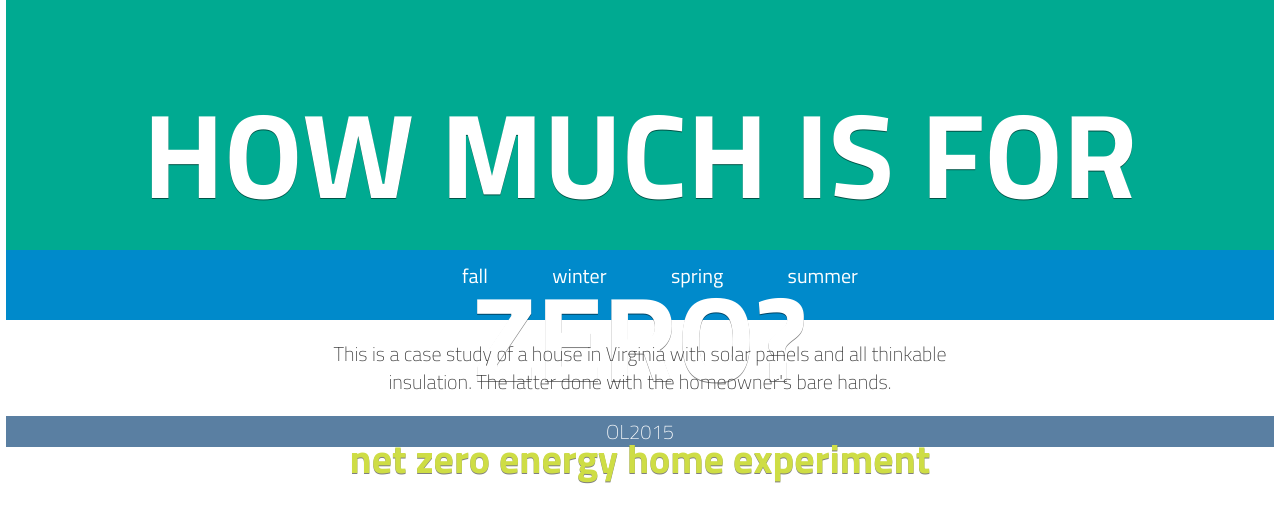
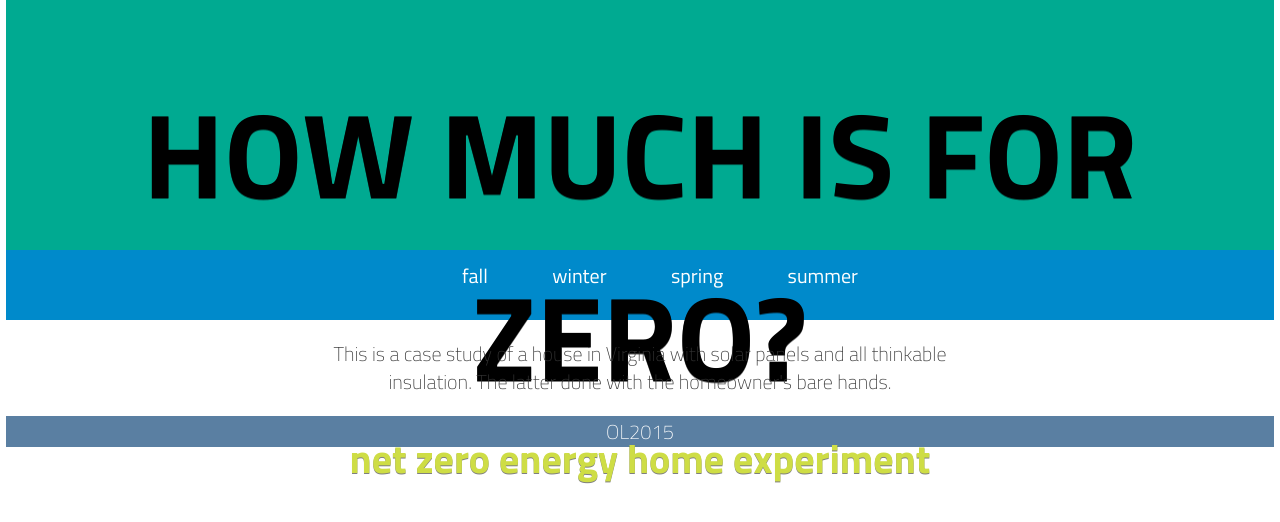
Before and after one commit to mashastoyanova/howmuchisforzero.github.com, a plain HTML site: page index.html in a window 1280 px wide. Drawn offline with Linux system fonts and the light colour scheme.

Commit message:
test-3 black font

```diff
--- a/index.html
+++ b/index.html
@@ -125,7 +125,7 @@ header {
 
 h1 {
 
-    	color: white;
+    	color: black; /*white;*/
 		font-family:  'Titillium Web';
 		font-size: 120px;
 		text-align: center;
```
